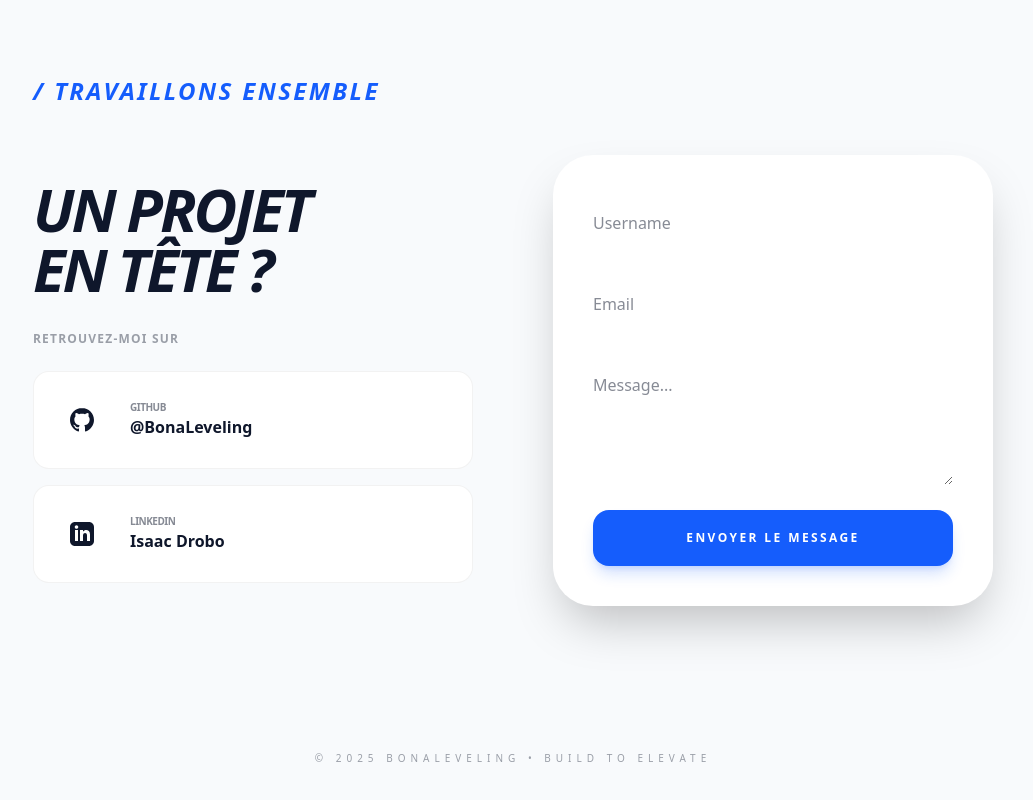
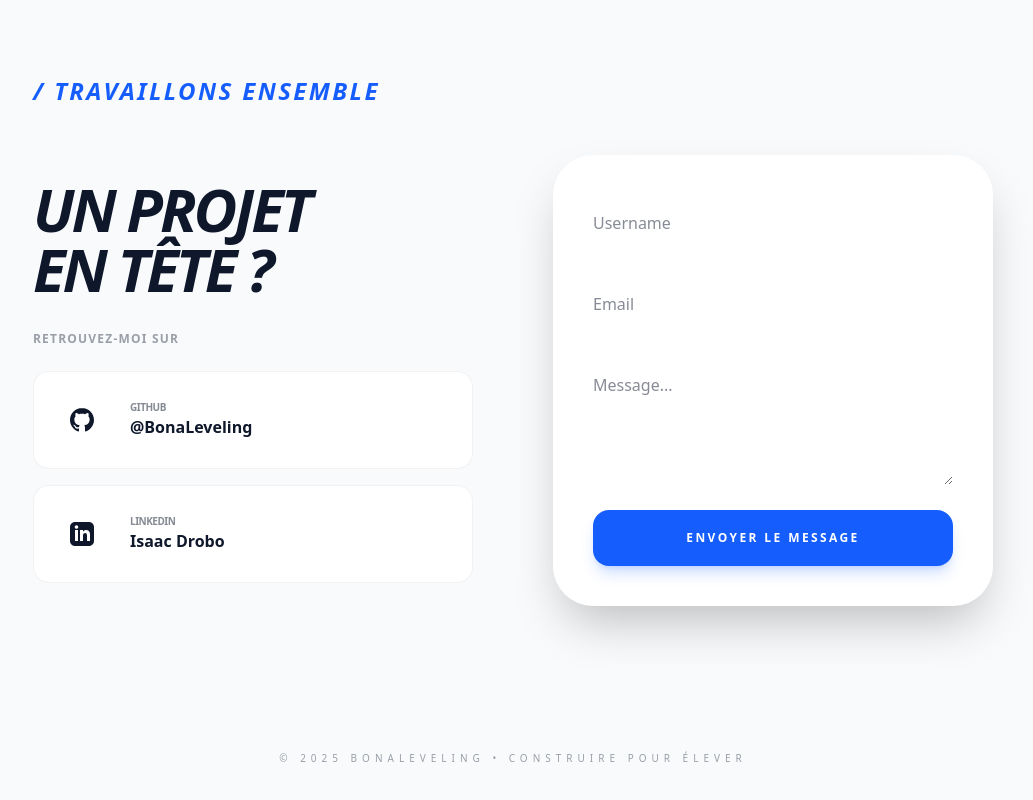
Before and after one commit to BonaLeveling/Portfolio, a React (Vite) app: page / in a window 1280 px wide. Shown: the part 3494-4294 px from the top of the page, without its empty margins (127-1160 px from the left). Built offline with nearby package versions, Linux system fonts and the light colour scheme.

Commit message:
first commit

```diff
--- a/src/Portfolio.jsx
+++ b/src/Portfolio.jsx
@@ -248,7 +248,7 @@ function Portfolio() {
                     </div>
                 </section>
                 <div className='flex justify-center'>
-                    <a href="https://github.com/BonaLEVELING" className=' px-8 py-4 bg-blue-600 text-white font-bold text-xs uppercase tracking-widest hover:bg-blue-700 transition-all cursor-pointer'>Plus sur Github</a>
+                    <a href="https://github.com/BonaLEVELING" className=' px-8 py-4 bg-blue-600 text-white font-bold text-xs uppercase tracking-widest hover:bg-blue-700 transition-all cursor-pointer'>{lang==='fr'? 'Plus sur Github': 'More on Github'}</a>
                 </div>
 
                 {/* Skills Section (Inchangée) */}
@@ -331,7 +331,7 @@ function Portfolio() {
             </main>
 
             <footer className='py-12 border-t border-white/5 text-center'>
-                <p className='text-[10px] opacity-40 font-["Fira_code"] tracking-[0.5em] uppercase'>© 2025 BonaLEVELING • Build to Elevate</p>
+                <p className='text-[10px] opacity-40 font-["Fira_code"] tracking-[0.5em] uppercase'>{lang==='en' ? '© 2025 BonaLEVELING • Build to Elevate' : '© 2025 BonaLEVELING • Construire pour élever'}</p>
             </footer>
         </div>
     )
```
